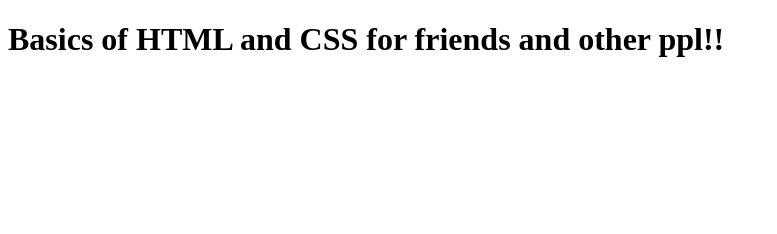
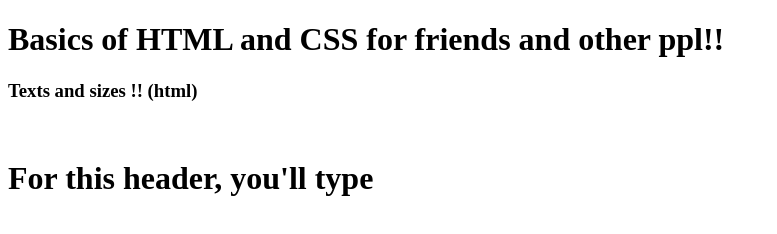
Before and after one commit to sleepysyt3m/Coding, a plain HTML site: page index.html in a window 1280 px wide. Shown: the whole page, without its empty margins (0-777 px from the left). Drawn offline with Linux system fonts and the light colour scheme.

Commit message:
Update index.html

```diff
--- a/index.html
+++ b/index.html
@@ -5,5 +5,10 @@
   </head>
   <body>
     <h1>Basics of HTML and CSS for friends and other ppl!!</h1>
+
+<h3> Texts and sizes !! (html) </h3>
+    <br>
+    <h1>For this header, you'll type <h1> </h1>
+
   </body>
 </html>
```
